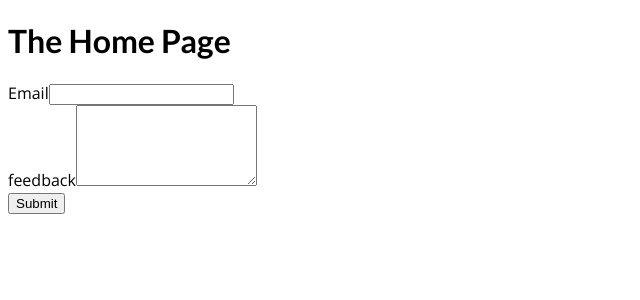
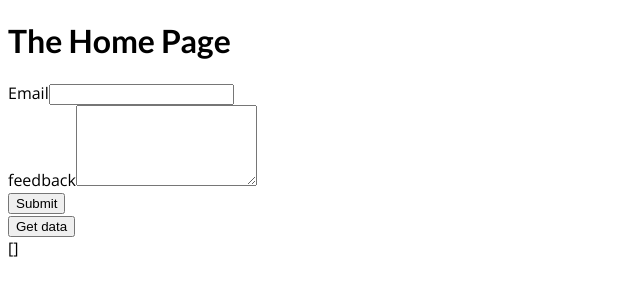
Before and after one commit to Trucker9/nextJS_Sandbox, a Next.js app: page / in a window 1280 px wide. Shown: the top 300 px of the page, without its empty margins (0-640 px from the left). Built offline with nearby package versions, Linux system fonts and the light colour scheme.

Commit message:
getting feedback

```diff
--- a/pages/api/feedback.js
+++ b/pages/api/feedback.js
@@ -14,15 +14,21 @@ function handler(req, res) {
       text: feedbackText,
     };
 
-    // store that in a database or in a file
+    // Store in file
     const filePath = path.join(process.cwd(), 'data', 'feedback.json');
     const fileData = fs.readFileSync(filePath);
     const data = JSON.parse(fileData);
     data.push(newFeedback);
     fs.writeFileSync(filePath, JSON.stringify(data));
+    // Send back
     res.status(201).json({ message: 'Success!', feedback: newFeedback });
-  } else {
-    res.status(200).json({ message: 'This works!' });
+  } else { // for GET
+   // Read from file
+   const filePath = path.join(process.cwd(), 'data', 'feedback.json');
+   const fileData = fs.readFileSync(filePath);
+   const data = JSON.parse(fileData);
+   // Send back
+    res.status(200).json({ message: data});
   }
 }
 export default handler;
--- a/pages/index.js
+++ b/pages/index.js
@@ -1,6 +1,7 @@
-import { useRef } from "react";
+import { useRef, useState } from "react";
 
 function HomePage() {
+  const [feedback, setFeedback] = useState([]);
   const emailRef = useRef();
   const feedbackRef = useRef();
 
@@ -22,6 +23,13 @@ function HomePage() {
     }).then(response => response.json()).then(data => console.log(data))
   };
 
+  const getDataHandler = (e) =>{
+    e.preventDefault();
+
+    fetch("/api/feedback").then(response => response.json()).then(data => setFeedback(data.message))
+
+  }
+
   return (
     <div>
       <h1>The Home Page</h1>
@@ -36,6 +44,10 @@ function HomePage() {
         </div>
         <button>Submit</button>
       </form>
+      <button onClick={getDataHandler}>Get data</button>
+      <div>
+        {feedback && (JSON.stringify(feedback))}
+      </div>
     </div>
   );
 }
```
